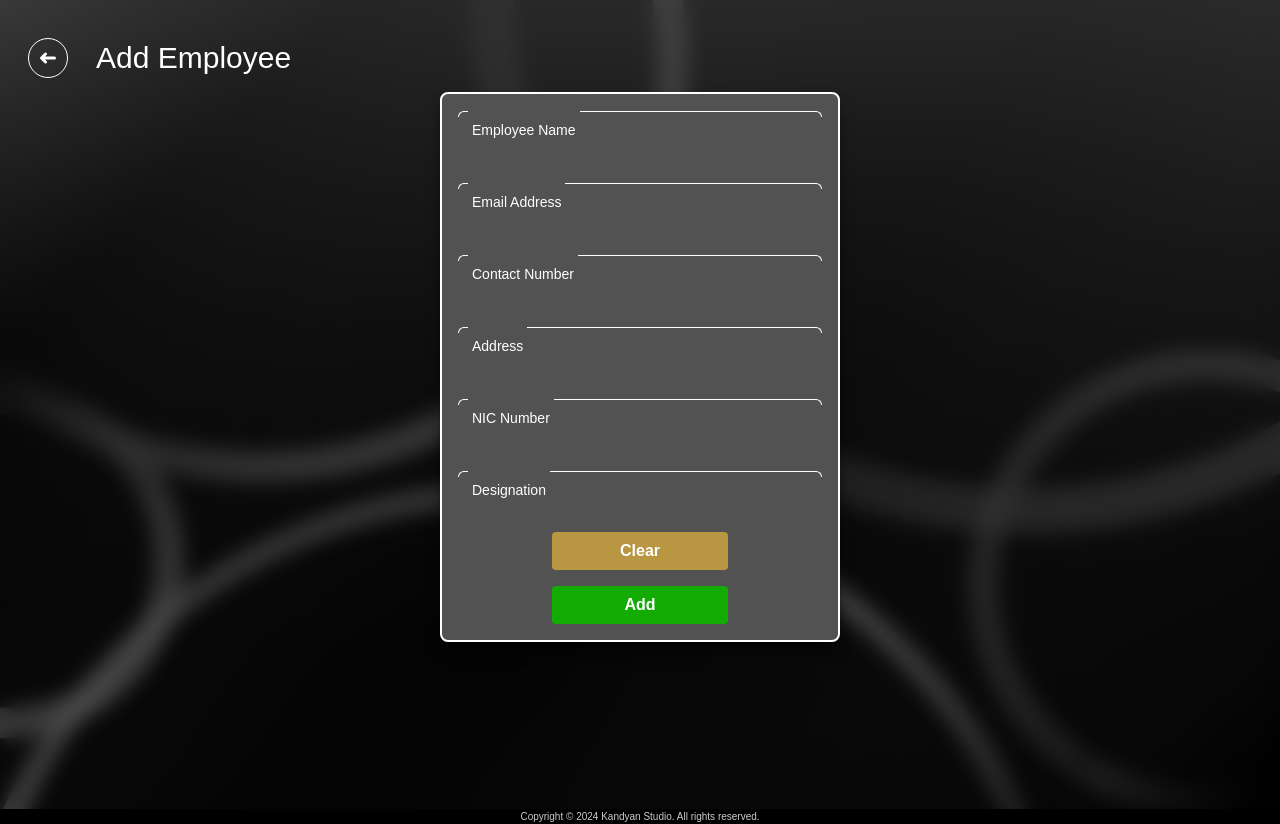
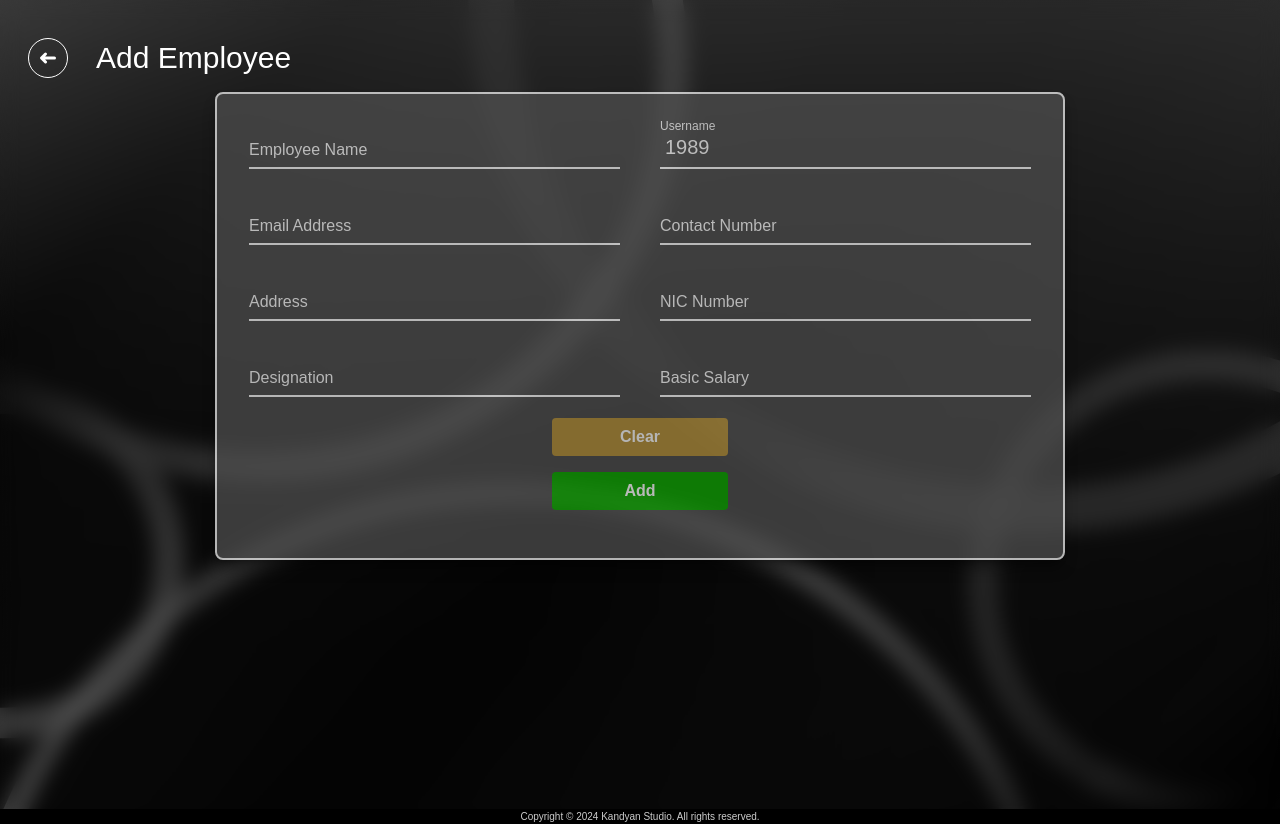
Before and after one commit to ITP-T067/T067-Kandyan-Studio, a React (Create React App) app in the folder frontend/: page /manager/employee/addForm in a window 1280 px wide. Built offline with nearby package versions, Linux system fonts and the light colour scheme.

Commit message:
Update addForm.jsx
added a new form

```diff
--- a/frontend/src/pages/manager/employee/addForm.jsx
+++ b/frontend/src/pages/manager/employee/addForm.jsx
@@ -1,15 +1,42 @@
-import React from 'react';
+import React, { useState, useEffect } from 'react';
 import { BsArrowLeft } from 'react-icons/bs';
 
 function AddForm() {
   const fields = [
     { label: 'Employee Name' },
+    { label: 'Username' },
     { label: 'Email Address' },
     { label: 'Contact Number' },
     { label: 'Address' },
     { label: 'NIC Number' },
-    { label: 'Designation' }
+    { label: 'Designation' },
+    { label: 'Basic Salary' }
   ];
+
+  const [formData, setFormData] = useState({});
+
+  useEffect(() => {
+    setFormData((prevData) => ({
+      ...prevData,
+      username: generateUniqueUsername()
+    }));
+  }, []);
+
+  function generateUniqueUsername() {
+    let username = '';
+    do {
+      username = Math.floor(1000 + Math.random() * 9000).toString();
+    } while (formData.username === username);
+    return username;
+  }
+
+  const handleChange = (e) => {
+    const { name, value } = e.target;
+    setFormData((prevData) => ({
+      ...prevData,
+      [name]: value
+    }));
+  };
 
   return (
     <div className='flex flex-col h-screen'>
@@ -20,21 +47,31 @@ function AddForm() {
         <h1 className="text-left text-kwhite text-3xl pr-4 pb-4 ml-7 mt-4">Add Employee</h1>
       </div>
 
-
-
       <div className='flex flex-col justify-center items-center'>
-        <div className='w-[400px] h-[550px] flex flex-col justify-between items-center bg-kgray rounded-lg border-2 border-kwhite text-kwhite shadow-lg shadow-kblack/60'>
-          <form className='h-[440px] w-full p-4 space-y-2 overflow-hidden'>
+        <div className='max-w-[850px] w-full h-auto flex flex-col justify-between items-center bg-kgray rounded-lg border-2 border-kwhite text-kwhite shadow-lg shadow-kblack/60 p-8 opacity-70'>
+          <form className='w-full grid grid-cols-2 gap-x-10 gap-y-3'>
             {fields.map((field, index) => (
-              <div key={index} className="relative h-[4rem] w-full min-w-[200px]">
+              <div key={index} className="relative h-[4rem]">
+                <div className="relative z-0">
                   <input
-                  type="text"
-                  className="peer h-full w-full rounded-[7px] border border-kwhite border-t-transparent bg-transparent px-3 py-2 font-sans text-sm font-normal !text-kwhite outline outline-0 transition-all placeholder-shown:border placeholder-shown:border-kblue placeholder-shown:border-t-kblue focus:border-2 focus:border-kwhite focus:border-t-transparent focus:outline-0 disabled:border-0 disabled:bg-kblue"
+                    type={field.label.toLowerCase() === 'basic salary' || field.label.toLowerCase() === 'contact number' ? 'number' : 'text'}
+                    id={`floating_${field.label.toLowerCase().replace(/\s/g, '_')}`}
+                    name={field.label.toLowerCase().replace(/\s/g, '_')}
+                    value={formData[field.label.toLowerCase().replace(/\s/g, '_')] || ''}
+                    onChange={handleChange}
+                    readOnly={field.label.toLowerCase() === 'username'}
+                    required
+                    className="block py-2.5 px-0 w-full text-m text-kwhite bg-transparent border-0 border-b-2 border-kwhite appearance-none dark:text-kwhite dark:border-kwhite dark:focus:border-kblue focus:outline-none focus:ring-0 focus:border-kblue peer"
                     placeholder=" "
                   />
-                <label className="before:content[' '] after:content[' '] pointer-events-none absolute left-0 -top-1.5 flex h-full w-full select-none !overflow-visible truncate text-[11px] font-normal leading-tight !text-white transition-all before:pointer-events-none before:mt-[6.5px] before:mr-1 before:box-border before:block before:h-1.5 before:w-2.5 before:rounded-tl-md before:border-t before:border-l before:border-kwhite before:transition-all after:pointer-events-none after:mt-[6.5px] after:ml-1 after:box-border after:block after:h-1.5 after:w-2.5 after:flex-grow after:rounded-tr-md after:border-t after:border-r after:border-kwhite after:transition-all peer-placeholder-shown:text-sm peer-placeholder-shown:leading-[3.75] peer-placeholder-shown:text-kwhite peer-placeholder-shown:before:border-transparent peer-placeholder-shown:after:border-transparent peer-focus:text-[11px] peer-focus:leading-tight peer-focus:text-kwhite peer-focus:before:border-t-2 peer-focus:before:border-l-2 peer-focus:before:!border-kwhite peer-focus:after:border-t-2 peer-focus:after:border-r-2 peer-focus:after:!border-kwhite peer-disabled:text-transparent peer-disabled:before:border-transparent peer-disabled:after:border-transparent peer-disabled:peer-placeholder-shown:text-kblue">
+                  <label
+                    htmlFor={`floating_${field.label.toLowerCase().replace(/\s/g, '_')}`}
+                    className="absolute text-m text-kwhite dark:text-kwhite duration-300 transform -translate-y-6 scale-75 top-3 -z-10 origin-[0] peer-focus:start-0 peer-focus:text-kblue peer-focus:dark:text-kblue peer-placeholder-shown:scale-100 peer-placeholder-shown:translate-y-0 peer-focus:scale-75 peer-focus:-translate-y-6 rtl:peer-focus:translate-x-1/4 rtl:peer-focus:left-auto"
+                  >
                     {field.label}
                   </label>
+                  <div className="absolute left-0 bottom-0 w-full h-0.5 bg-kwhite transition-all"></div>
+                </div>
               </div>
             ))}
           </form>
```
Lines whose indentation alone changed are shown as unchanged.
